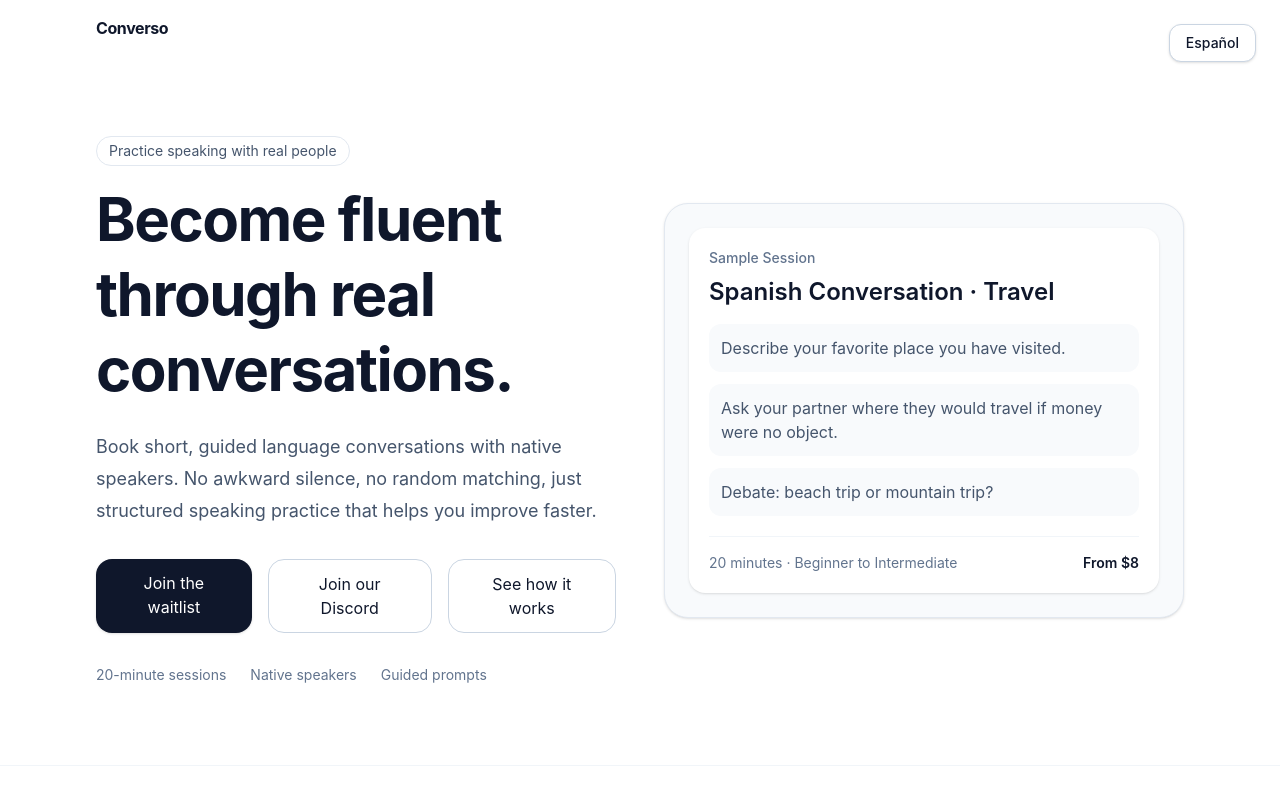
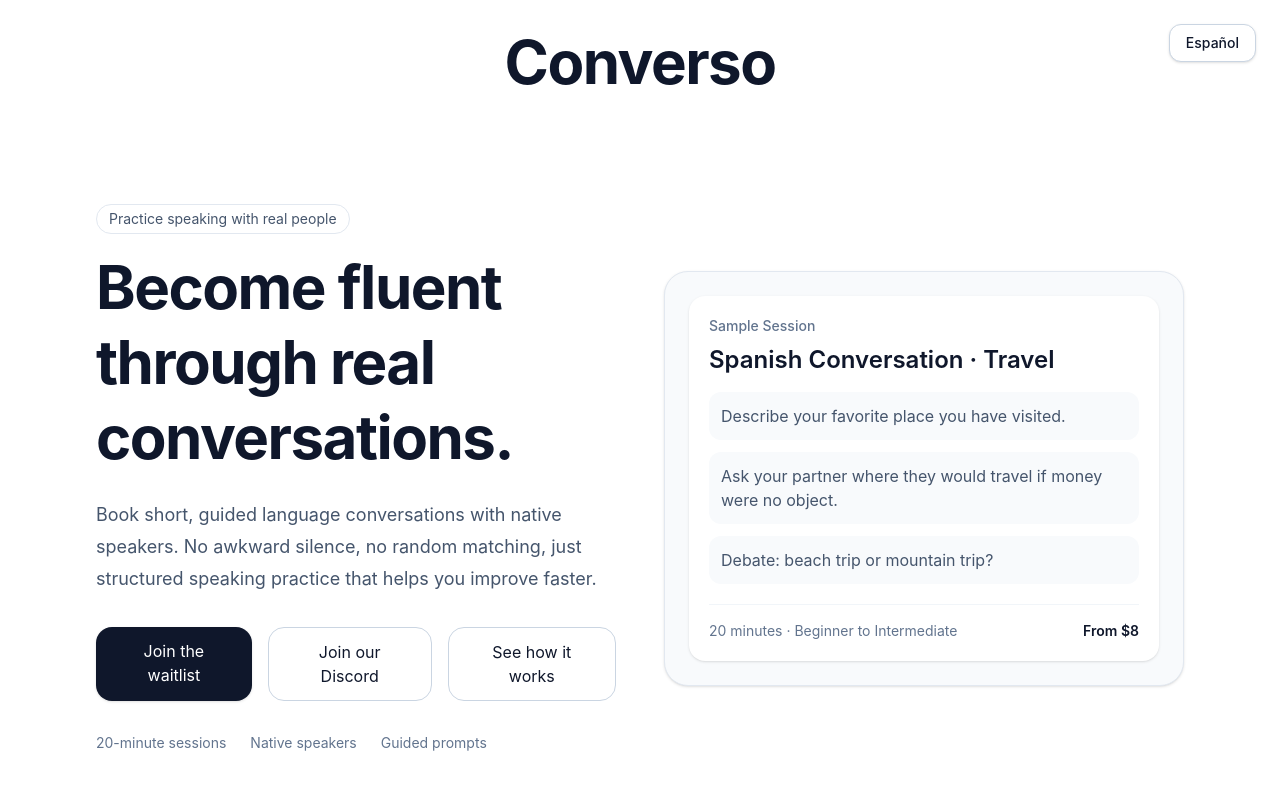
Before and after one commit to DSprague67/converso, a React (Vite) app: page / in a window 1280 px wide. Shown: the top 800 px of the page. Built offline with nearby package versions, Linux system fonts and the light colour scheme; the HTML template or start-up script is replaced by a standard one.

Commit message:
Converso branding centered

```diff
--- a/src/App.jsx
+++ b/src/App.jsx
@@ -127,8 +127,10 @@
 
   return (
     <div className="relative min-h-screen bg-white text-slate-900">
-    <header className="flex items-center justify-between px-6 py-4 md:px-12 lg:px-24">
-      <h1 className="text-2x1 font-bold tracking-tight">Converso</h1>
+    <header className="flex justify-center py-8">
+      <h1 className="text-5xl md:text-6xl font-bold tracking-tight text-center">
+      Converso
+      </h1>
     </header>
       <div className="absolute right-6 top-6 z-10">
         <button
```
